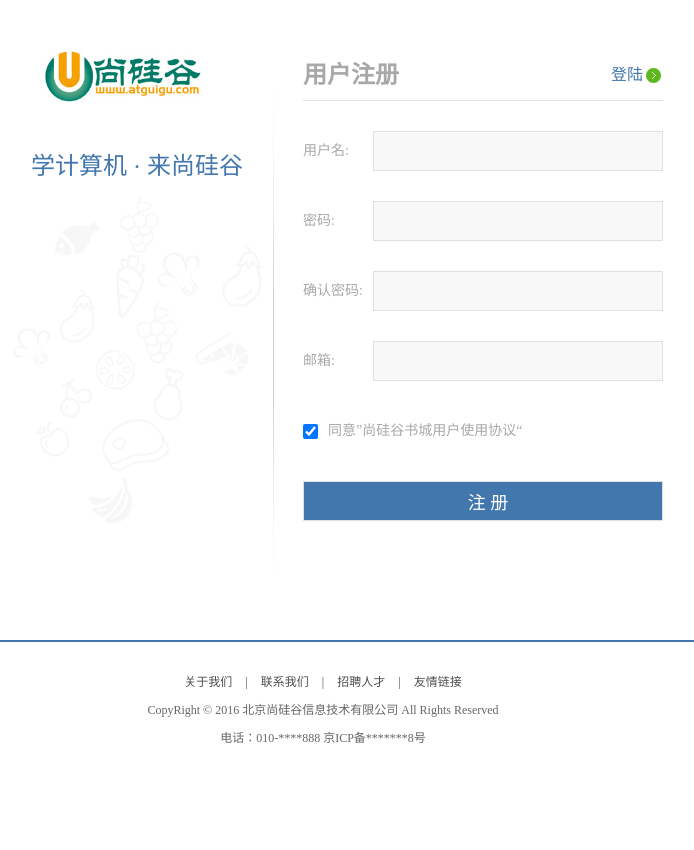
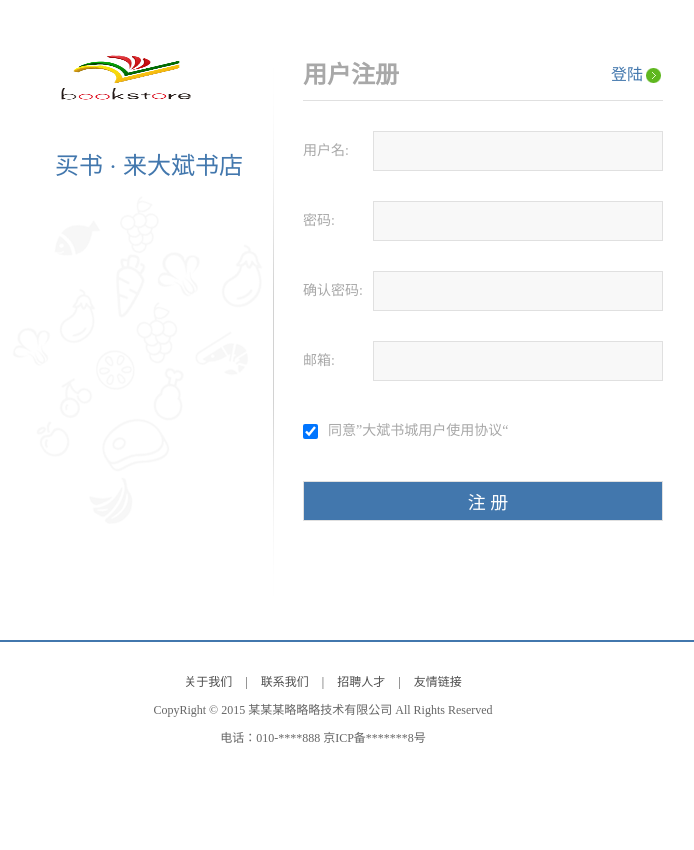
Before and after one commit to haha479/bookstore, a Django app: page /users/register/ in a window 1280 px wide. Shown: the whole page, without its empty margins (317-1011 px from the left). Run offline with Django 3.2, Linux system fonts and the light colour scheme; parts of the project's set-up code (start-up, migrations or seed data) failed here and were passed over.

Commit message:
second commit

```diff
--- a/templates/base.html
+++ b/templates/base.html
@@ -20,7 +20,7 @@
 {% block header_con %}
 	<div class="header_con">
 		<div class="header">
-			<div class="welcome fl">欢迎来到尚硅谷书店!</div>
+			<div class="welcome fl">欢迎来到大斌编程书城!</div>
 			<div class="fr">
                 {% if request.session.islogin %}
 				<div class="login_btn fl">
@@ -50,7 +50,7 @@
 {# 网页顶部搜索框块 #}
 {% block search_bar %}
 	<div class="search_bar clearfix">
-		<a href="{% url 'book:index' %}" class="logo fl"><img src="{% static 'images/logo.png' %}" style="width: 160px; height: 53px;"></a>
+		<a href="{% url 'book:index' %}" class="logo fl"><img src="{% static 'images/logo.gif' %}" style="width: 160px; height: 53px;"></a>
 		<div class="search_con fl">
 			<input type="text" class="input_text fl" name="" placeholder="搜索商品">
 			<input type="button" class="input_btn fr" name="" value="搜索">
@@ -74,7 +74,7 @@
 			<span>|</span>
 			<a href="#">友情链接</a>
 		</div>
-		<p>CopyRight © 2016 北京尚硅谷信息技术有限公司 All Rights Reserved</p>
+		<p>CopyRight © 2015 某某某略略略技术有限公司 All Rights Reserved</p>
 		<p>电话：010-****888    京ICP备*******8号</p>
 	</div>
     {# 获取用户购物车中商品的数目 #}
--- a/templates/book/index.html
+++ b/templates/book/index.html
@@ -1,6 +1,6 @@
 {% extends 'base.html' %}
 {% load staticfiles %}
-{% block title %}尚硅谷书店-首页{% endblock title %}
+{% block title %}大斌编程书城-首页{% endblock title %}
 {% block topfiles %}
 {% endblock topfiles %}
 {% block body %}
--- a/templates/book/list.html
+++ b/templates/book/list.html
@@ -1,6 +1,6 @@
 {% extends 'base.html' %}
 {% load staticfiles %}
-{% block title %}尚硅谷书店-商品列表{% endblock title %}
+{% block title %}编程书店-商品列表{% endblock title %}
 {% block topfiles %}
 {% endblock topfiles %}
 {% block body %}
--- a/templates/users/login.html
+++ b/templates/users/login.html
@@ -36,13 +36,13 @@
 {% block body %}
 <body>
 	<div class="login_top clearfix">
-		<a href={% url 'book:index' %} class="login_logo"><img src="{% static 'images/logo.png' %}" style="width: 160px; height: 53px;"></a>
+		<a href={% url 'book:index' %} class="login_logo"><img src="{% static 'images/logo.gif' %}" style="width: 160px; height: 53px;"></a>
 	</div>
 
 	<div class="login_form_bg">
 		<div class="login_form_wrap clearfix">
 			<div class="login_banner fl"></div>
-			<div class="slogan fl">学计算机 · 来尚硅谷</div>
+			<div class="slogan fl">买书　..来大斌书城</div>
 			<div class="login_form fr">
 				<div class="login_title clearfix">
 					<h1>用户登录</h1>
--- a/templates/users/register.html
+++ b/templates/users/register.html
@@ -1,6 +1,6 @@
 {% extends 'base.html' %}
 {% load staticfiles %}
-{% block title %}尚硅谷书城-注册{% endblock title %}
+{% block title %}大斌书城-注册{% endblock title %}
 {% block topfiles %}
 {% endblock topfiles %}
 {% block header_con %}{% endblock header_con %}
@@ -8,8 +8,8 @@
 {% block body %}
 	<div class="register_con">
 		<div class="l_con fl">
-			<a class="reg_logo"><img src="/static/images/logo.png" style="width: 160px; height: 53px;"></a>
-			<div class="reg_slogan">学计算机  ·  来尚硅谷</div>
+			<a class="reg_logo" href="{% url 'book:index' %}"><img src="/static/images/logo.gif" style="width: 160px; height: 53px;"></a>
+			<div class="reg_slogan">买书  ·  来大斌书店</div>
 			<div class="reg_banner"></div>
 		</div>
 
@@ -44,7 +44,7 @@
 					</li>
 					<li class="agreement">
 						<input type="checkbox" name="allow" id="allow" checked="checked">
-						<label>同意”尚硅谷书城用户使用协议“</label>
+						<label>同意”大斌书城用户使用协议“</label>
 						<span class="error_tip2">提示信息</span>
 					</li>
 					<li class="reg_sub">
```
Also changed, not shown: static/images/logo.gif (added), static/images/logo.png (deleted), 4 other files.
